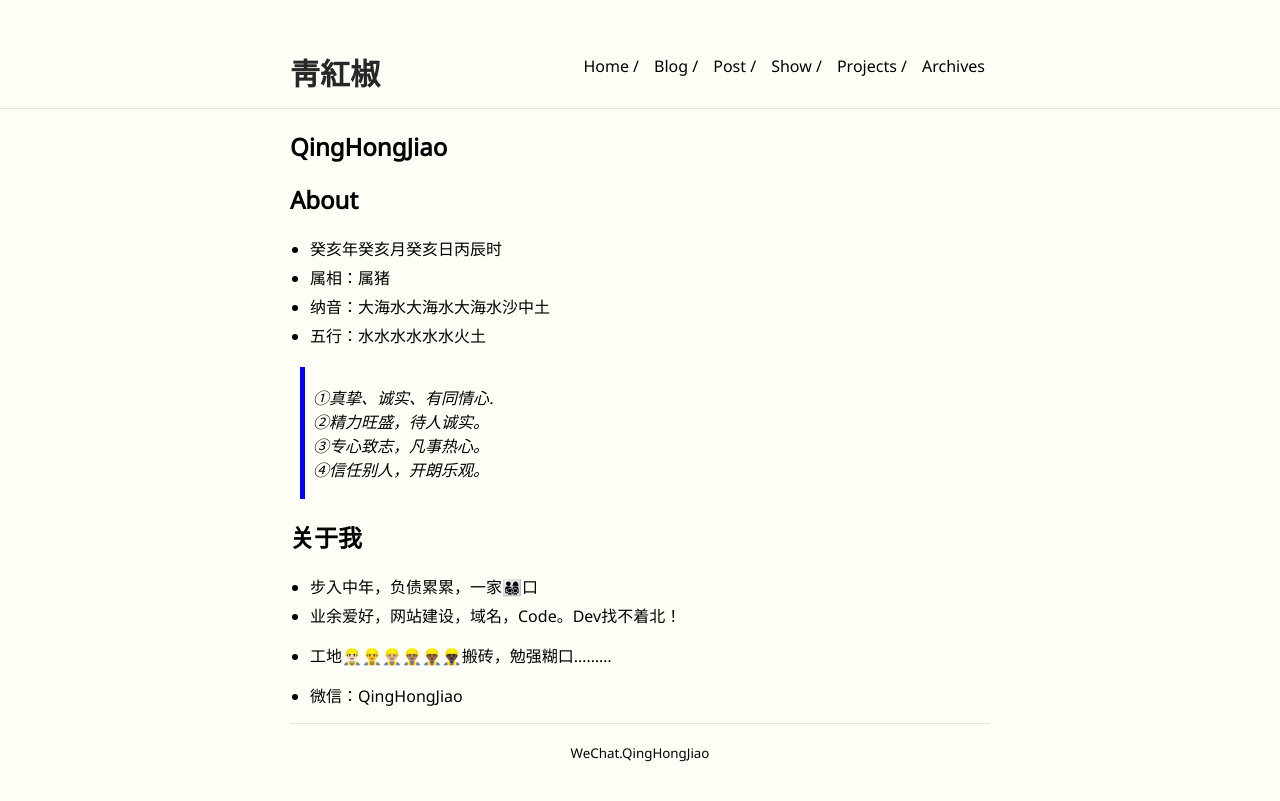
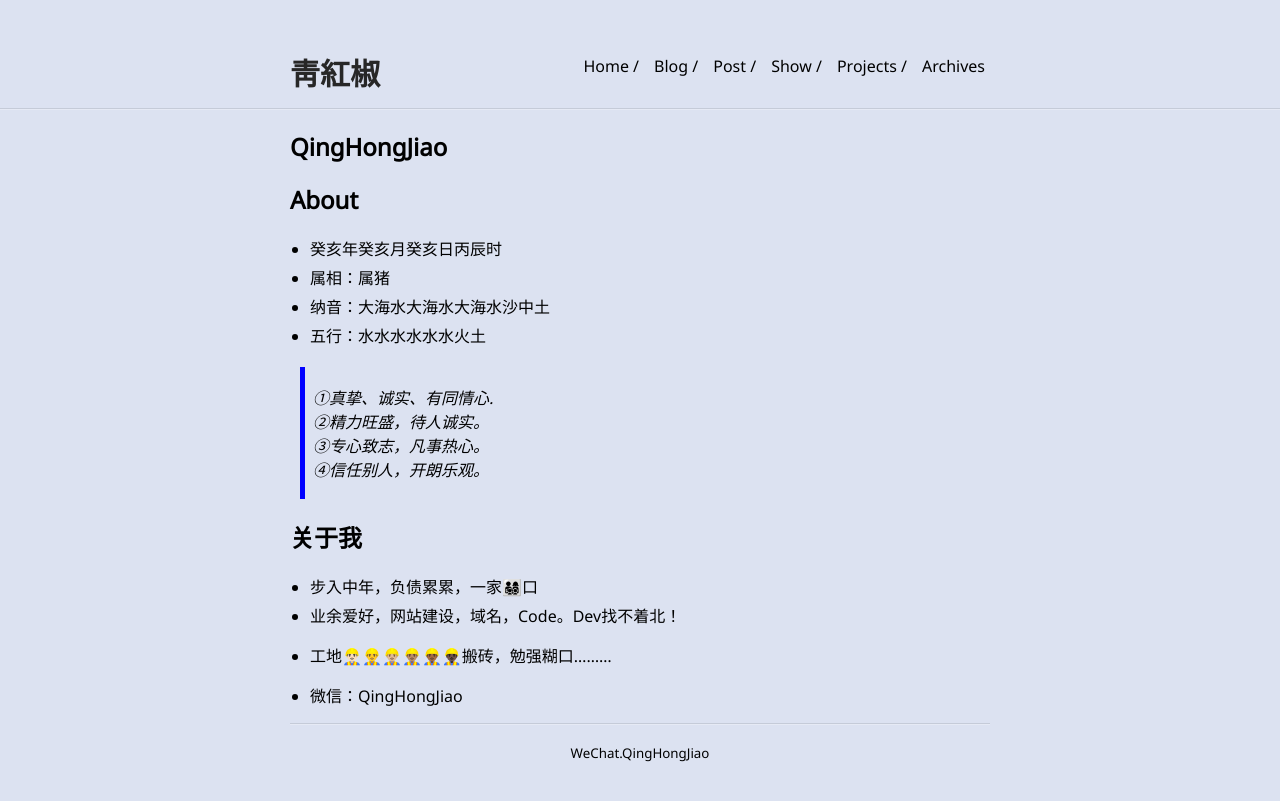
Before and after one commit to QingHongJiao/qinghongjiao.github.io, a Jekyll site: the page built from index.md, in a window 1280 px wide. Shown: the top 801 px of the page. Built offline with Jekyll 4.4.1, drawn with Linux system fonts in a browser that asks for light colours; our own code applies the rules of GitHub Pages for plain Markdown files.

Commit message:
Update _style.scss

```diff
--- a/_sass/_style.scss
+++ b/_sass/_style.scss
@@ -16,6 +16,7 @@ $nav-font: "Noto Sans";
  * 银河白    #FFFFFF    rgb(255, 255, 255)
 杏仁黄    #FAF9DE    rgb(250, 249, 222)
 秋叶褐    #FFF2E2    rgb(255, 242, 226)
+  本色fffff8
 胭脂红    #FDE6E0    rgb(253, 230, 224)
 青草绿    #E3EDCD rgb(227, 237, 205)
 海天蓝    #DCE2F1    rgb(220, 226, 241)
@@ -27,7 +28,7 @@ html {
     height: 100%;
     margin: 0;
     padding: 0;
-    background-color: #fffff8;
+    background-color: #DCE2F1;
     // color: #fff;
 }
 body {
```
